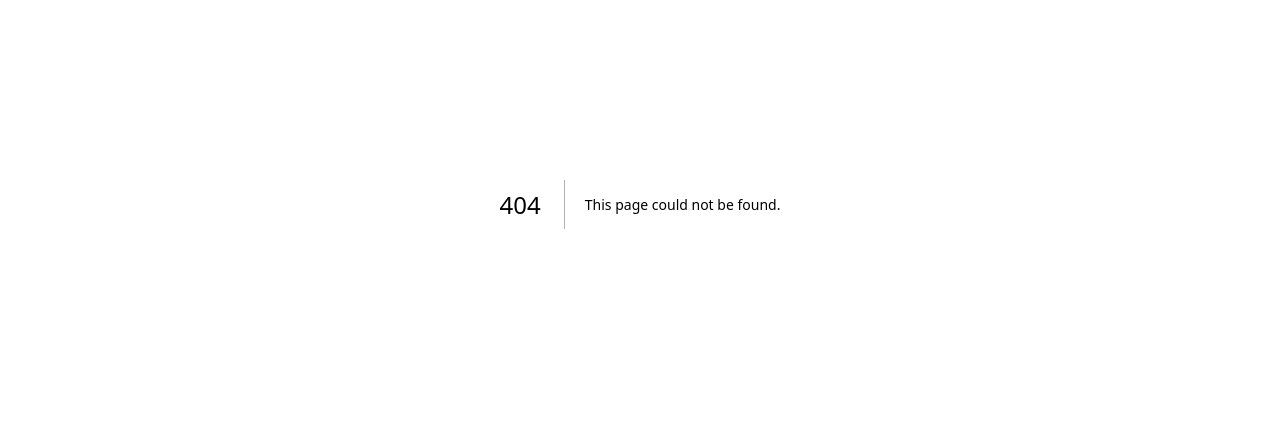
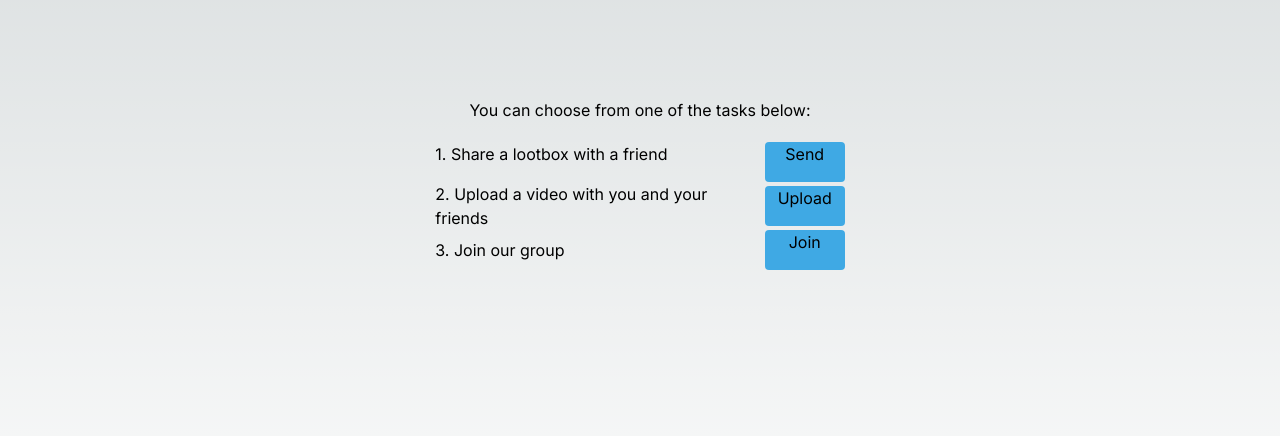
Before and after one commit to Ajo1226/lootbox_front, a Next.js app: page /tasks in a window 1280 px wide. Before the commit this address had no page. Shown: the part 196-632 px from the top of the page. Built offline with nearby package versions, Linux system fonts and the light colour scheme.

Commit message:
Add basic main page and tasks page

```diff
--- a/app/layout.tsx
+++ b/app/layout.tsx
@@ -16,7 +16,7 @@ export default function RootLayout({
 }>) {
   return (
     <html lang="en">
-      <body className={inter.className}>{children}</body>
+      <body className={`${inter.className} p-5`}>{children}</body>
     </html>
   );
 }
--- a/app/page.tsx
+++ b/app/page.tsx
@@ -1,9 +1,13 @@
 import Image from "next/image";
-
+import Link from "next/link";
 export default function Home() {
   return (
-    <main className="flex min-h-screen flex-col items-center justify-between p-24">
-      <h1>LootBox!</h1>
+    <main className="flex min-h-screen flex-col items-center justify-center">
+      <h1 className="mb-5 -mt-10">LootBox!</h1>
+      <span className="pb-5">To open this box, you need to fulfill a task</span>
+      <Link href="tasks" className="bg-blue rounded p-2 px-10">
+        Go!
+      </Link>
     </main>
   );
 }
--- /dev/null
+++ b/app/tasks/page.tsx
@@ -0,0 +1,38 @@
+import divnk from "next/link";
+
+export default function Tasks() {
+  return (
+    <main
+      className="flex min-h-screen flex-col items-center justify-center
+"
+    >
+      <span className="-mt-20 pb-5 text-center">
+        You can choose from one of the tasks below:
+      </span>
+      <div>
+        <div className="flex flex-row justify-between">
+          <span className="w-2/3">1. Share a lootbox with a friend</span>
+          <ActionButton>Send</ActionButton>
+        </div>
+        <div className="flex flex-row justify-between items-center">
+          <span className="w-2/3">
+            2. Upload a video with you and your friends
+          </span>
+          <ActionButton>Upload</ActionButton>
+        </div>
+        <div className="flex flex-row justify-between items-center">
+          <span className="w-2/3">3. Join our group</span>
+          <ActionButton>Join</ActionButton>
+        </div>
+      </div>
+    </main>
+  );
+}
+
+const ActionButton: React.FC<{ children: string }> = ({ children }) => {
+  return (
+    <a href="contacts" className="bg-blue rounded h-10 w-20 text-center">
+      {children}
+    </a>
+  );
+};
--- a/tailwind.config.ts
+++ b/tailwind.config.ts
@@ -13,6 +13,9 @@ const config: Config = {
         "gradient-conic":
           "conic-gradient(from 180deg at 50% 50%, var(--tw-gradient-stops))",
       },
+      colors: {
+        blue: "#3fa9e4",
+      },
     },
   },
   plugins: [],
```
